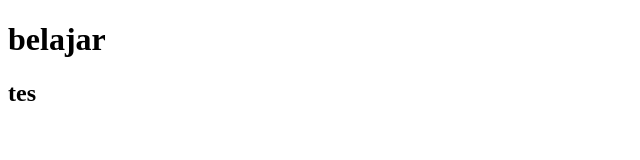
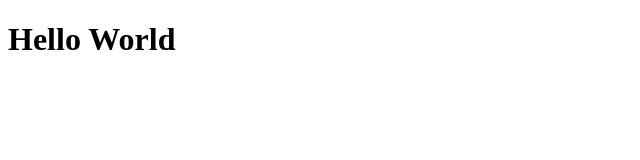
Before and after one commit to rabilfernanda/learn-fe, a plain HTML site: page index.html in a window 1280 px wide. Shown: the whole page, without its empty margins (0-640 px from the left). Drawn offline with Linux system fonts and the light colour scheme.

Commit message:
Hello World

```diff
--- a/index.html
+++ b/index.html
@@ -7,7 +7,6 @@
     <title>Document</title>
 </head>
 <body>
-    <h1>belajar</h1>
-    <h2> tes</h2>
+    <h1>Hello World</h1>
 </body>
 </html>
```
